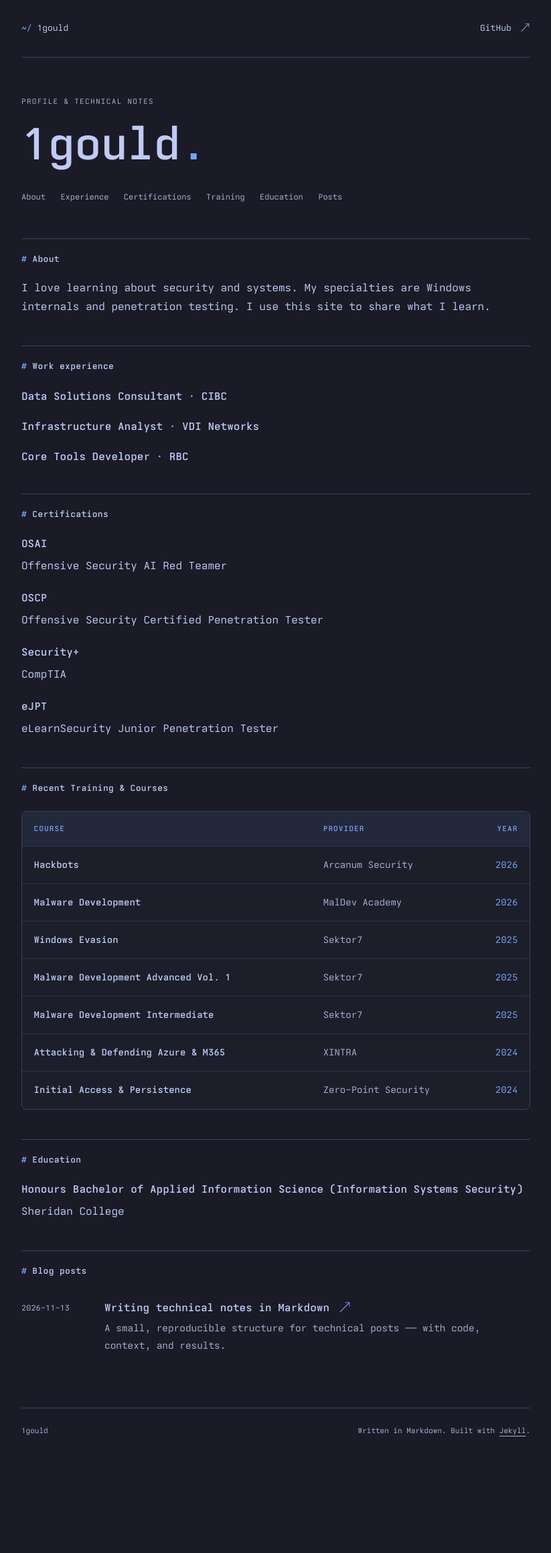
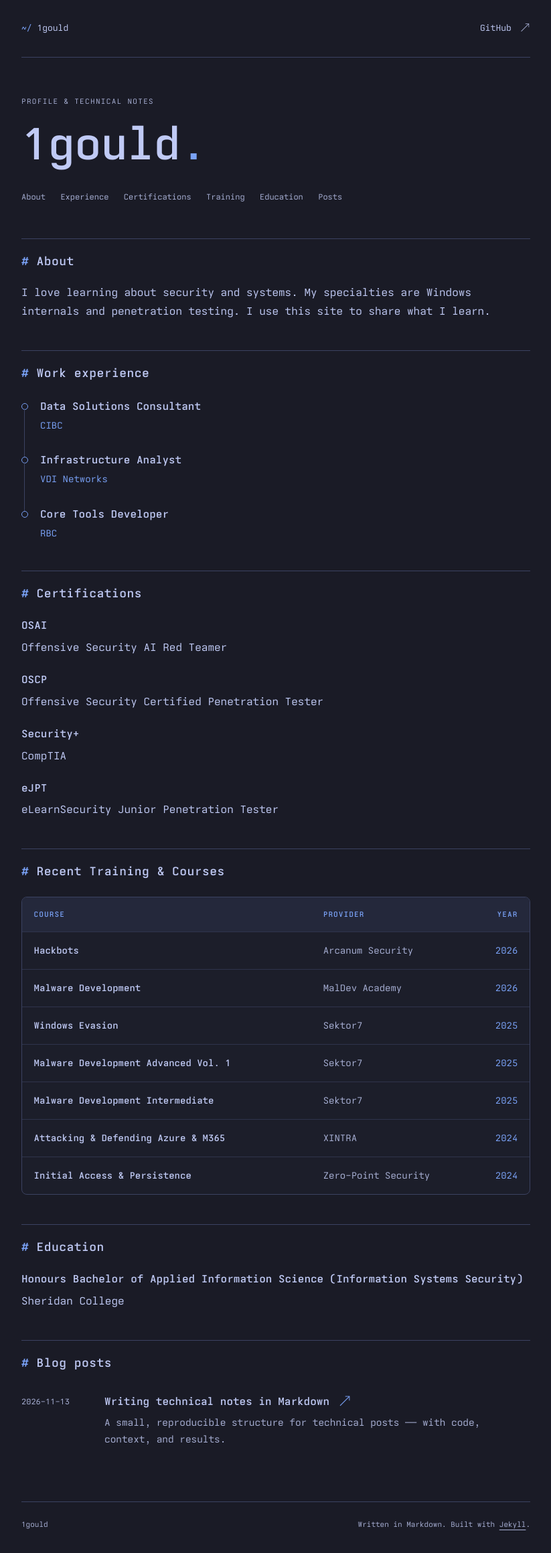
Before and after one commit to 1Gould/1gould.github.io, a Jekyll site: the page built from index.md, in a window 1280 px wide. Shown: the whole page at 67% size, without its empty margins (228-1051 px from the left). Built offline with Jekyll 4.4.1, drawn with Linux system fonts in a browser that asks for light colours; before the commit the page ends 2179 px from its top, so only the background shows below that.

Commit message:
Add experience timeline and enlarge section headings

```diff
--- a/assets/css/style.css
+++ b/assets/css/style.css
@@ -91,7 +91,7 @@ h1 { margin: 0; font-size: clamp(2.1rem, 6vw, 3rem); font-weight: 600; letter-sp
   margin: 2.75rem 0 1.15rem;
   padding-top: 1.25rem;
   border-top: 1px solid var(--line);
-  font: 600 13px/1.6 var(--mono);
+  font: 600 1.125rem/1.5 var(--mono);
   letter-spacing: .025em;
 }
 .profile-content > h2::before { content: "# "; color: var(--accent); }
@@ -106,6 +106,33 @@ h1 { margin: 0; font-size: clamp(2.1rem, 6vw, 3rem); font-weight: 600; letter-sp
 .prose pre code { background: none; padding: 0; border-radius: 0; overflow-wrap: normal; }
 .prose blockquote { margin: 1.5rem 0; padding: .25rem 0 .25rem 1.25rem; border-left: 2px solid var(--accent); color: var(--muted); }
 .prose blockquote p:last-child { margin-bottom: 0; }
+/* A Markdown list of role headings and company paragraphs forms the timeline.
+   All markers are equal: their styling does not imply employment status. */
+.prose .experience-timeline { list-style: none; padding: 0; margin: 1.5rem 0; }
+.experience-timeline > li { position: relative; padding-left: 1.75rem; }
+.experience-timeline > li + li { margin-top: 1.75rem; }
+.experience-timeline > li::before {
+  content: "";
+  position: absolute;
+  left: 0;
+  top: .45rem;
+  width: .5rem;
+  height: .5rem;
+  border: 1px solid var(--accent);
+  border-radius: 50%;
+  background: var(--paper);
+}
+.experience-timeline > li:not(:last-child)::after {
+  content: "";
+  position: absolute;
+  left: calc(.25rem - .5px);
+  top: .95rem;
+  bottom: calc(-1.75rem - .45rem);
+  width: 1px;
+  background: var(--line);
+}
+.experience-timeline h3 { margin: 0; line-height: 1.5; }
+.experience-timeline p { margin: .25rem 0 0; color: var(--accent); font-size: .875rem; }
 .prose table { display: block; max-width: 100%; overflow-x: auto; border-collapse: collapse; margin: 1.5rem 0; font-size: .9rem; }
 .prose th, .prose td { padding: .7rem 1rem; border-bottom: 1px solid var(--line); text-align: left; }
 .prose th { font-weight: 600; }
--- a/index.md
+++ b/index.md
@@ -9,11 +9,18 @@ I love learning about security and systems. My specialties are Windows internals
 
 ## Work experience
 
-### Data Solutions Consultant · CIBC
+- ### Data Solutions Consultant
 
-### Infrastructure Analyst · VDI Networks
+  CIBC
 
-### Core Tools Developer · RBC
+- ### Infrastructure Analyst
+
+  VDI Networks
+
+- ### Core Tools Developer
+
+  RBC
+{: .experience-timeline role="list" aria-labelledby="work-experience"}
 
 ## Certifications
 
```
